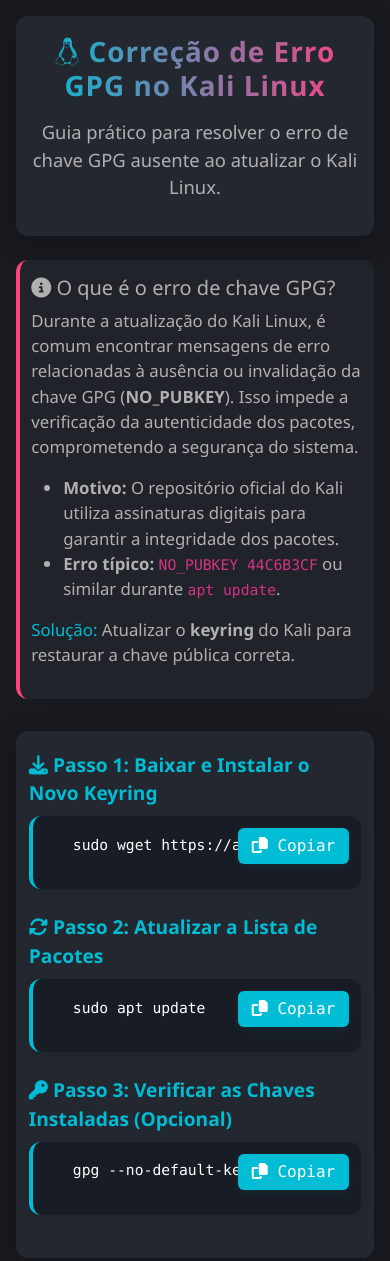
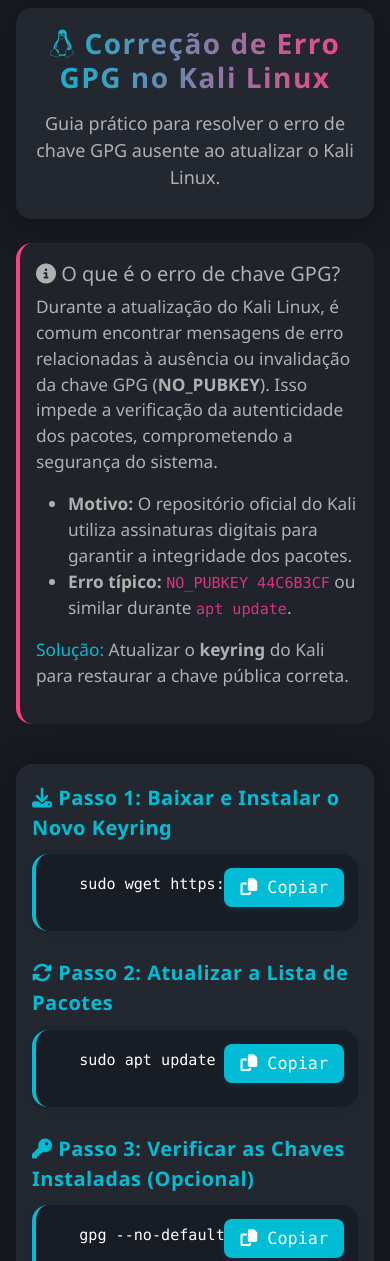
Before and after one commit to onecio/kali, a plain HTML site: page index.html in a window 390 px wide. Shown: the top 1261 px of the page. Drawn offline with nearby package versions, Linux system fonts and the light colour scheme.

Commit message:
atualização da página

```diff
--- a/index.html
+++ b/index.html
@@ -14,8 +14,8 @@
       --bg-card: #23272f;
       --text-main: #e0e0e0;
       --text-muted: #b0b0b0;
-      --border-radius: 12px;
-      --shadow: 0 4px 24px 0 rgba(0,0,0,0.25);
+      --border-radius: 16px;
+      --shadow: 0 4px 32px 0 rgba(0,0,0,0.30);
     }
     body {
       background: var(--bg-dark);
@@ -24,61 +24,77 @@
       min-height: 100vh;
     }
     .container {
-      padding-top: 40px;
-      max-width: 700px;
+      padding-top: 48px;
+      padding-bottom: 48px;
+      width: 100%;
+      padding-left: max(1rem, env(safe-area-inset-left)); /* 16px minimum side padding */
+      padding-right: max(1rem, env(safe-area-inset-right)); /* 16px minimum side padding */
+      box-sizing: border-box;
+      margin-left: auto; /* Ensures centering if a max-width is ever added */
+      margin-right: auto;
     }
     .card-custom {
       background: var(--bg-card);
       border-radius: var(--border-radius);
       box-shadow: var(--shadow);
-      padding: 2rem 2.5rem;
-      margin-bottom: 2rem;
+      padding: 2.5rem 3.5rem;
+      margin-bottom: 2.5rem;
       border: none;
+      transition: box-shadow 0.2s, transform 0.2s;
+    }
+    .card-custom:hover {
+      box-shadow: 0 8px 40px 0 rgba(0,188,212,0.18);
+      transform: translateY(-2px) scale(1.01);
     }
     .title-gradient {
       background: linear-gradient(90deg, var(--primary), var(--accent));
+      background-clip: text;
       -webkit-background-clip: text;
       -webkit-text-fill-color: transparent;
-      font-weight: 700;
-      letter-spacing: 1px;
+      font-weight: 800;
+      letter-spacing: 1.5px;
+      font-size: 2.4rem;
     }
     .lead {
       color: var(--text-muted);
-      font-size: 1.15rem;
+      font-size: 1.125rem; /* Increased from 16px to 18px */
+      margin-bottom: 0.5rem;
+      /* Removed specific padding-left/right; relies on card padding and text-center */
     }
     .step-title {
       color: var(--primary);
-      font-weight: 600;
-      margin-bottom: 0.5rem;
-      font-size: 1.2rem;
+      font-weight: 700;
+      margin-bottom: 0.7rem;
+      font-size: 1.25rem;
+      letter-spacing: 0.5px;
     }
     .code-block {
       background: #181c24;
-      padding: 1.1rem 1.1rem 1.1rem 2.5rem;
+      padding: 1.2rem 1.2rem 1.2rem 2.7rem;
       border-radius: var(--border-radius);
-      margin-bottom: 1.5rem;
+      margin-bottom: 1.7rem;
       position: relative;
-      font-size: 1.05rem;
+      font-size: 1.08rem;
       border-left: 4px solid var(--primary);
       font-family: 'Fira Mono', 'Consolas', 'Menlo', monospace;
       color: #fff;
       transition: box-shadow 0.2s;
-      box-shadow: 0 2px 8px 0 rgba(0,0,0,0.10);
+      box-shadow: 0 2px 12px 0 rgba(0,0,0,0.13);
     }
     .copy-btn {
       position: absolute;
-      top: 12px;
-      right: 12px;
+      top: 14px;
+      right: 14px;
       background: var(--primary);
       border: none;
       color: #fff;
-      padding: 6px 14px;
-      border-radius: 6px;
+      padding: 7px 16px;
+      border-radius: 8px;
       cursor: pointer;
-      font-size: 1rem;
+      font-size: 1.05rem;
       transition: background 0.2s;
       z-index: 2;
-      box-shadow: 0 2px 8px 0 rgba(0,188,212,0.10);
+      box-shadow: 0 2px 8px 0 rgba(0,188,212,0.13);
     }
     .copy-btn:hover {
       background: var(--accent);
@@ -87,35 +103,52 @@
     .info-section {
       background: #20232a;
       border-radius: var(--border-radius);
-      padding: 1.2rem 1.5rem;
-      margin-bottom: 2rem;
+      padding: 1.5rem 2.2rem;
+      margin-bottom: 2.5rem;
       border-left: 4px solid var(--accent);
       color: var(--text-muted);
-      font-size: 1.05rem;
+      font-size: 1.08rem;
     }
     .alert-success {
       background: #1e2e22;
       color: #b2ffb2;
       border: none;
       border-radius: var(--border-radius);
-      margin-top: 1.5rem;
+      margin-top: 1.7rem;
+      font-size: 1.08rem;
+      letter-spacing: 0.2px;
     }
     .footer {
       text-align: center;
       color: var(--text-muted);
-      margin-top: 3rem;
-      font-size: 0.98rem;
+      margin-top: 3.5rem;
+      font-size: 1.05rem;
       letter-spacing: 0.5px;
+    }
+    @media (max-width: 900px) {
+      .container {
+        /* Side padding is handled by the main rule with max(1rem, env(safe-area-inset-left/right)) */
+        padding-top: 1.2rem;
+        padding-bottom: 1.2rem;
+      }
+      .card-custom, .info-section {
+        padding: 1.5rem 1rem; /* Increased side padding */
+      }
+      .title-gradient {
+        font-size: 2rem; /* Adjusted for medium screens */
+      }
     }
     @media (max-width: 600px) {
       .container {
-        padding: 1rem;
+        /* Side padding is handled by the main rule with max(1rem, env(safe-area-inset-left/right)) */
+        padding-top: 0.5rem;
+        padding-bottom: 0.5rem;
       }
-      .card-custom {
-        padding: 1.2rem 0.8rem;
+      .card-custom, .info-section {
+        padding: 1.2rem 1rem; /* Increased side padding */
       }
-      .info-section {
-        padding: 1rem 0.7rem;
+      .title-gradient {
+        font-size: 1.75rem; /* Adjusted for small screens, less drastic reduction */
       }
     }
   </style>
```
